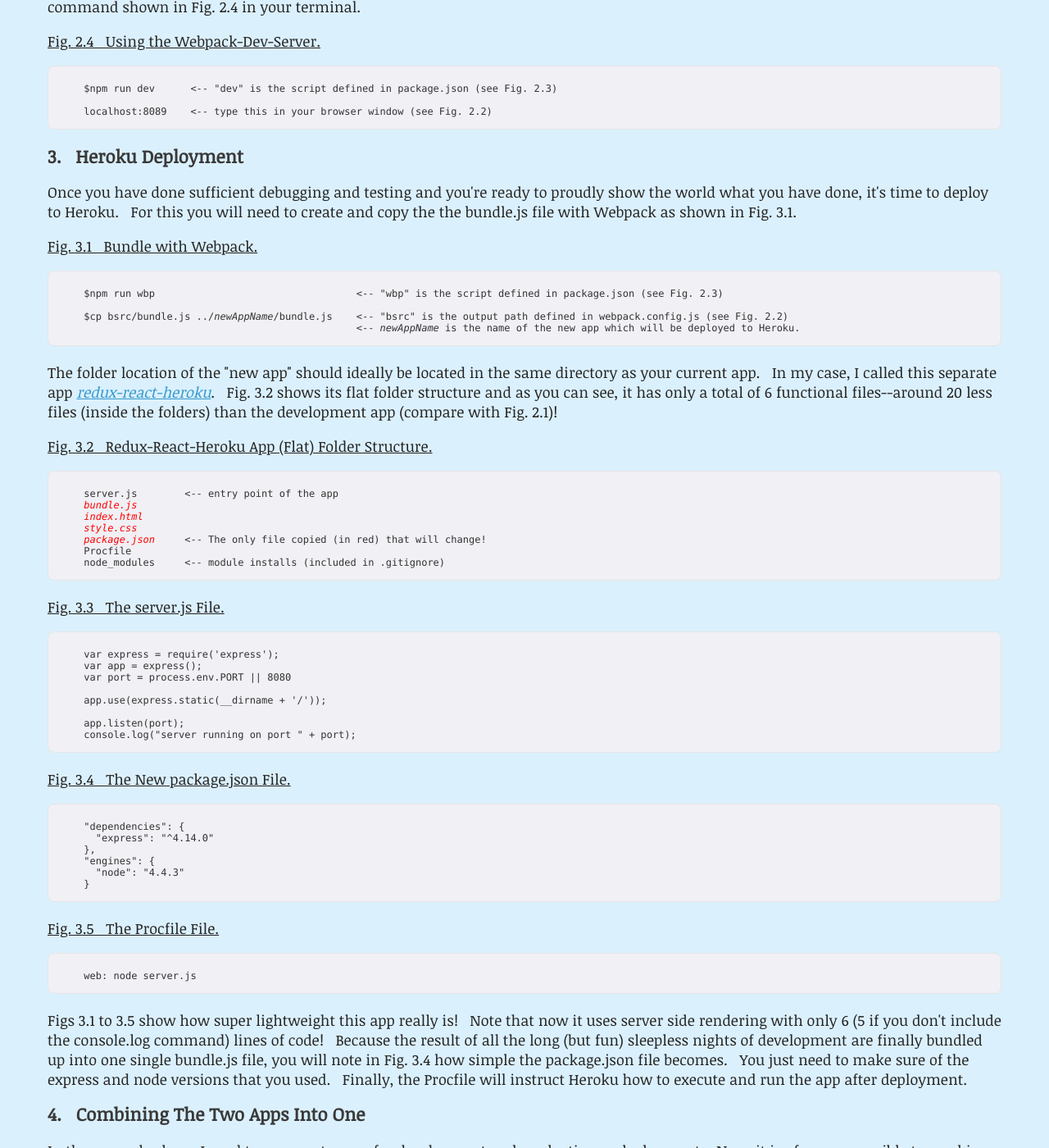
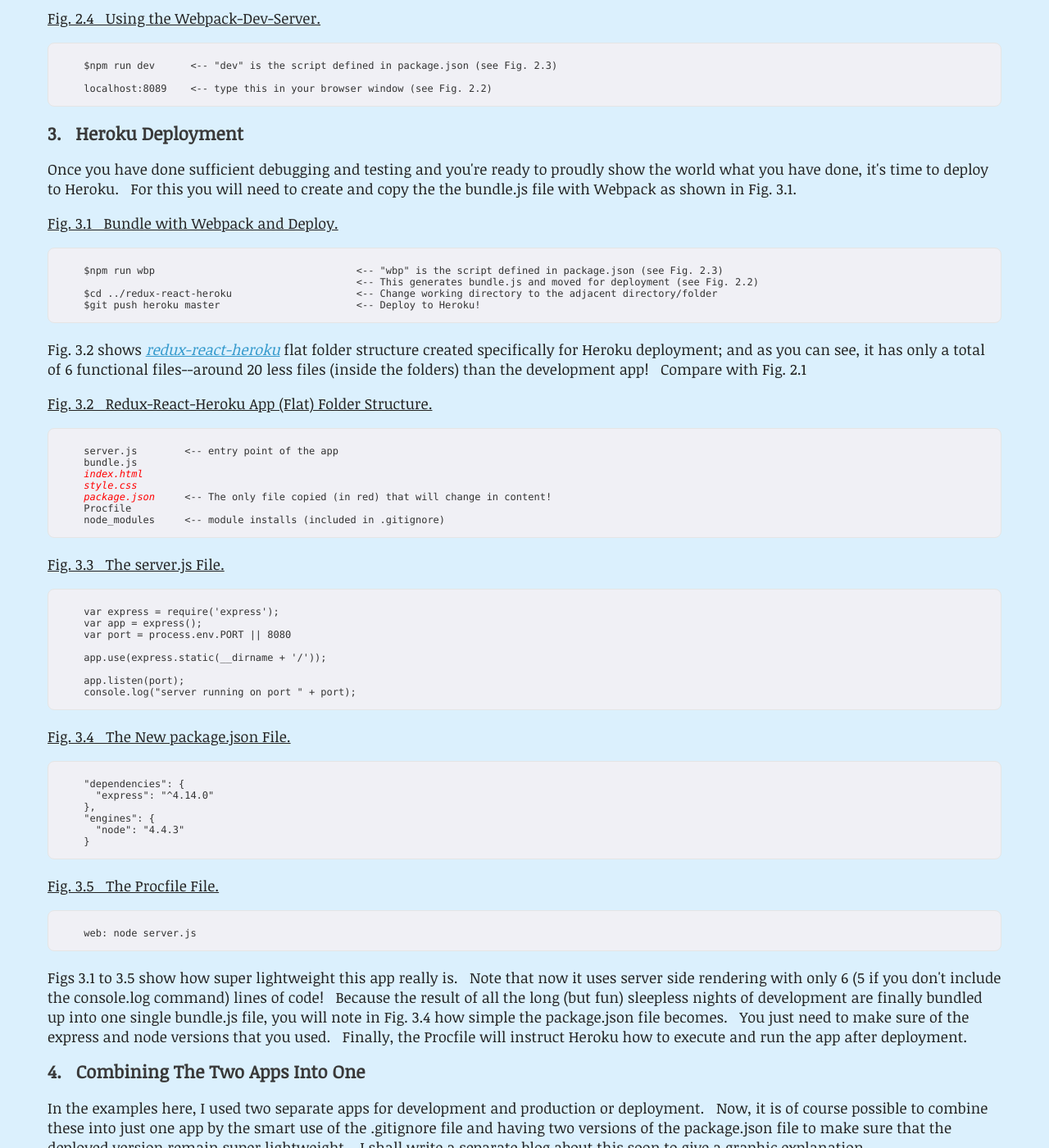
Before and after one commit to rodstaff/rodstaff.github.io, a Jekyll site: the page blog/index.html, which Jekyll copies as it is, in a window 1280 px wide and 1400 px high, scrolled down 2127 px. Shown: the whole window at 82% size. Built offline with Jekyll 4.4.1, drawn with Linux system fonts in a browser that asks for light colours; some of the changed text lies outside the part shown.

Commit message:
modified blog1 view

```diff
--- a/blog/index.html
+++ b/blog/index.html
@@ -26,20 +26,18 @@
 	      &nbsp;&nbsp;&nbsp;&nbsp;Those marked in (red)^ are the only files that will be used in Heroku deployment.
 
  <pre>
-	        bsrc* --|_ <em>bundle.js^</em>           <-- bundled by Webpack
-
-	      routes* --|_ index.js             <-- entry point of the app
-	                |_ app.js               <-- topmost react-route component
+	      routes* --|___ index.js             <-- entry point of the app
+	                |___ app.js               <-- topmost react-route component
 	                |___ container.js
 	                |___ home.js
 	                |___.
 	                |___.
 
 	         dev* --|__js*____
-  	                |         |_ actions*    <-- Redux/React section
-	                |         |_ components* <-- Redux/React section
-	                |         |_ containers* <-- Redux/React section
-	                |         |_ reducers*   <-- Redux/React section
+  	                |         |_ actions*     <-- Redux/React section
+	                |         |_ components*  <-- Redux/React section
+	                |         |_ containers*  <-- Redux/React section
+	                |         |_ reducers*    <-- Redux/React section
 	                |
                         |__scss*__
                         |         |_style.scss  <-- styling (for future use)
@@ -65,7 +63,7 @@
     module.exports = {
       entry: './routes',
       output: {
-        path: './bsrc',
+        path: '../redux-react-heroku',   <-- When '@npm run wbp' is executed, the bundle.js file is moved into the adjacent folder called 'redux-react-heroku'
         filename: 'bundle.js'
       },
       devServer: {
@@ -137,24 +135,24 @@
 
         <p>Once you have done sufficient debugging and testing and you're ready to proudly show the world what you have done, it's time to deploy to Heroku. &nbsp;&nbsp;For this you will need to create and copy the the bundle.js file with Webpack as shown in Fig. 3.1.</p>
 
- <p><d>Fig. 3.1 &nbsp;&nbsp;Bundle with Webpack.</d></p>
+ <p><d>Fig. 3.1 &nbsp;&nbsp;Bundle with Webpack and Deploy.</d></p>
  <pre>
       $npm run wbp                                  <-- "wbp" is the script defined in package.json (see Fig. 2.3)
-
-      $cp bsrc/bundle.js ../<em class="noColor">newAppName</em>/bundle.js    <-- "bsrc" is the output path defined in webpack.config.js (see Fig. 2.2)
-                                                    <-- <em class="noColor">newAppName</em> is the name of the new app which will be deployed to Heroku.
+                                                    <-- This generates bundle.js and moved for deployment (see Fig. 2.2)
+      $cd ../redux-react-heroku                     <-- Change working directory to the adjacent directory/folder
+      $git push heroku master                       <-- Deploy to Heroku!
  </pre>
 
-        <p>The folder location of the "new app" should ideally be located in the same directory as your current app.  &nbsp;&nbsp;In my case, I called this separate app <a href="https://github.com/rodstaff/redux-react-heroku"><em>redux-react-heroku</em></a>. &nbsp;&nbsp;Fig. 3.2 shows its flat folder structure and as you can see, it has only a total of 6 functional files--around 20 less files (inside the folders) than the development app (compare with Fig. 2.1)!</p>
+        <p>Fig. 3.2 shows <a href="https://github.com/rodstaff/redux-react-heroku"><em>redux-react-heroku</em></a> flat folder structure created specifically for Heroku deployment; and as you can see, it has only a total of 6 functional files--around 20 less files (inside the folders) than the development app! &nbsp;&nbsp;Compare with Fig. 2.1</p>
 
         <p><d>Fig. 3.2 &nbsp;&nbsp;Redux-React-Heroku App (Flat) Folder Structure.</d></p>
 
  <pre>
       server.js        <-- entry point of the app
-      <em>bundle.js</em>
+      bundle.js
       <em>index.html</em>
       <em>style.css</em>
-      <em>package.json</em>     <-- The only file copied (in red) that will change!
+      <em>package.json</em>     <-- The only file copied (in red) that will change in content!
       Procfile
       node_modules     <-- module installs (included in .gitignore)
  </pre>
@@ -189,7 +187,7 @@
       web: node server.js
  </pre>
 
-        <p>Figs 3.1 to 3.5 show how super lightweight this app really is!  &nbsp;&nbsp;Note that now it uses server side rendering with only 6 (5 if you don't include the console.log command) lines of code! &nbsp;&nbsp;Because the result of all the long (but fun) sleepless nights of development are finally bundled up into one single bundle.js file, you will note in Fig. 3.4 how simple the package.json file becomes.  &nbsp;&nbsp;You just need to make sure of the express and node versions that you used.  &nbsp;&nbsp;Finally, the Procfile will instruct Heroku how to execute and run the app after deployment.</p>
+        <p>Figs 3.1 to 3.5 show how super lightweight this app really is.  &nbsp;&nbsp;Note that now it uses server side rendering with only 6 (5 if you don't include the console.log command) lines of code! &nbsp;&nbsp;Because the result of all the long (but fun) sleepless nights of development are finally bundled up into one single bundle.js file, you will note in Fig. 3.4 how simple the package.json file becomes.  &nbsp;&nbsp;You just need to make sure of the express and node versions that you used.  &nbsp;&nbsp;Finally, the Procfile will instruct Heroku how to execute and run the app after deployment.</p>
 
       <h3>4. &nbsp;&nbsp;Combining The Two Apps Into One</h3>
         <p>In the examples here, I used two separate apps for development and production or deployment. &nbsp;&nbsp;Now, it is of course possible to combine these into just one app by the smart use of the .gitignore file and having two versions of the package.json file to make sure that the deployed version remain super lightweight. &nbsp;&nbsp;I shall write a separate blog about this soon to give a graphic explanation.</p>
```
